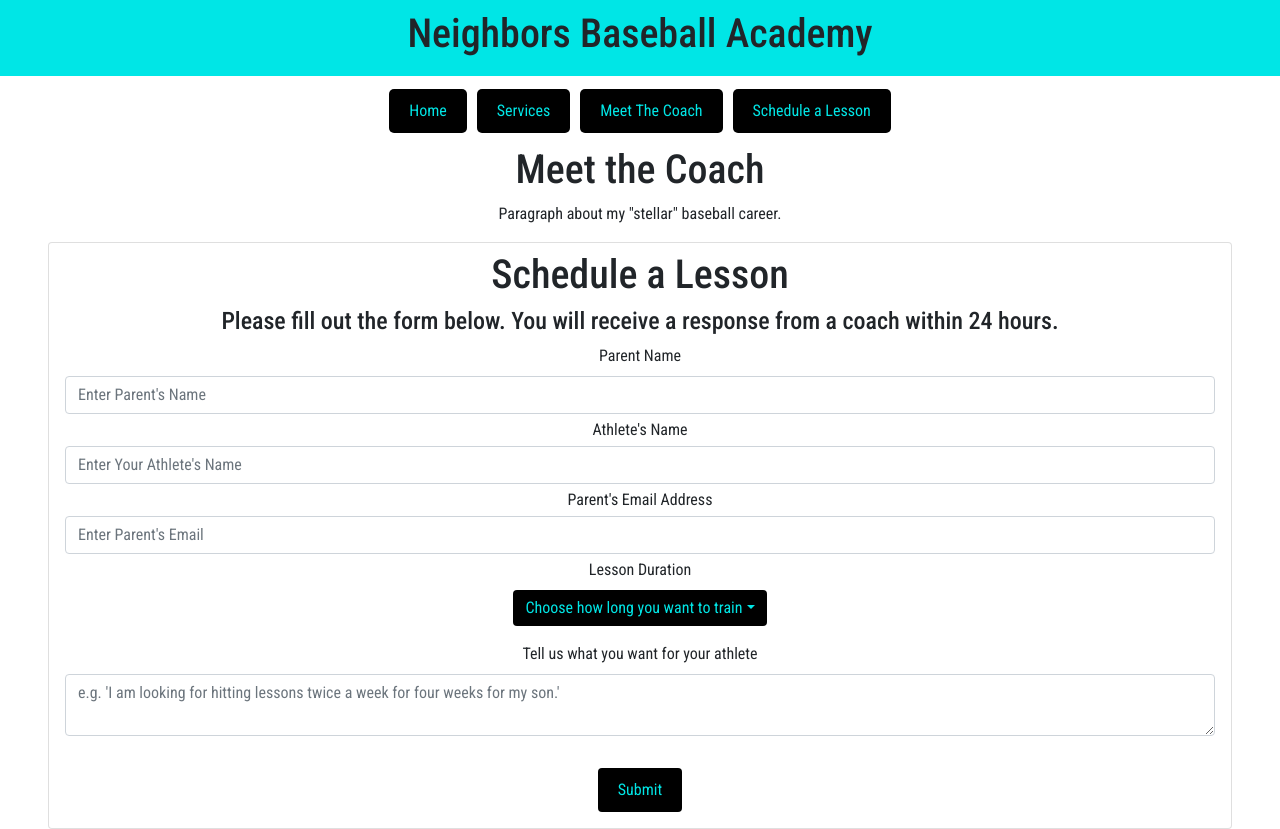
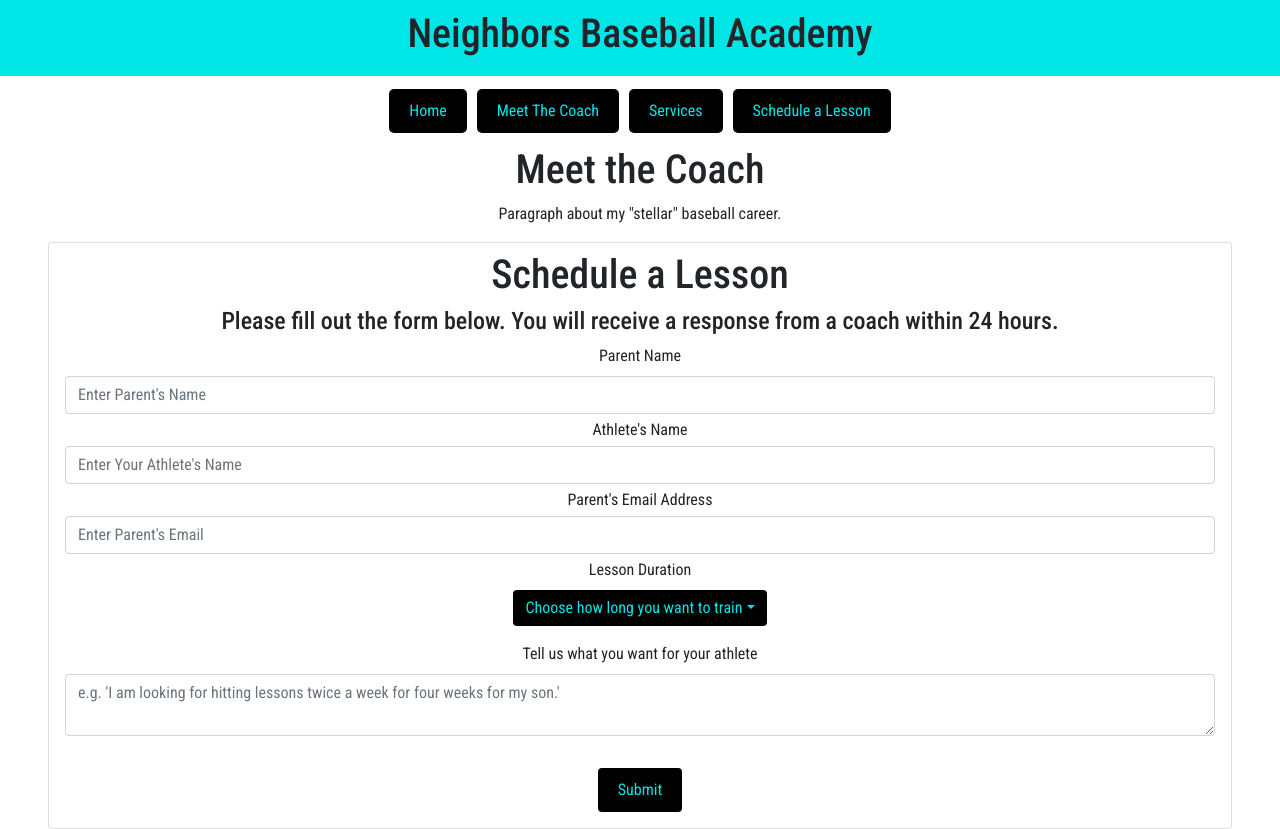
Before and after one commit to bneighbs6/baseball-site, a React (Create React App) app: page / in a window 1280 px wide. Built offline with nearby package versions, Linux system fonts and the light colour scheme; the HTML template or start-up script is replaced by a standard one; a web font is replaced by a local one.

Commit message:
Flip order of btns in navbar; set up for price change

```diff
--- a/src/Components/NavigationBar.jsx
+++ b/src/Components/NavigationBar.jsx
@@ -14,9 +14,35 @@ function NavigationBar() {
             smooth={true}
             duration={500}
             className="nav-link"
-            style={{ color: "#00e6e6", textAlign: "center", backgroundColor: "black", padding: "10px 20px", margin: "5px", borderRadius: "5px", textDecoration: "none" }}
+            style={{
+              color: "#00e6e6",
+              textAlign: "center",
+              backgroundColor: "black",
+              padding: "10px 20px",
+              margin: "5px",
+              borderRadius: "5px",
+              textDecoration: "none",
+            }}
           >
             Home
+          </Nav.Link>
+          {/* Need to style each nav link directly */}
+          <Nav.Link
+            as={Link}
+            to="meetTheCoach"
+            smooth={true}
+            duration={500}
+            style={{
+              color: "#00e6e6",
+              textAlign: "center",
+              backgroundColor: "black",
+              padding: "10px 20px",
+              margin: "5px",
+              borderRadius: "5px",
+              textDecoration: "none",
+            }}
+          >
+            Meet The Coach
           </Nav.Link>
           {/* Need to style each nav link directly */}
           <Nav.Link
@@ -24,17 +50,17 @@ function NavigationBar() {
             to="services"
             smooth={true}
             duration={500}
-            style={{ color: "#00e6e6", textAlign: "center", backgroundColor: "black", padding: "10px 20px", margin: "5px", borderRadius: "5px", textDecoration: "none" }}          >
+            style={{
+              color: "#00e6e6",
+              textAlign: "center",
+              backgroundColor: "black",
+              padding: "10px 20px",
+              margin: "5px",
+              borderRadius: "5px",
+              textDecoration: "none",
+            }}
+          >
             Services
-          </Nav.Link>
-          {/* Need to style each nav link directly */}
-          <Nav.Link
-            as={Link}
-            to="meetTheCoach"
-            smooth={true}
-            duration={500}
-            style={{ color: "#00e6e6", textAlign: "center", backgroundColor: "black", padding: "10px 20px", margin: "5px", borderRadius: "5px", textDecoration: "none" }}          >
-            Meet The Coach
           </Nav.Link>
           {/* Need to style each nav link directly */}
           <Nav.Link
@@ -42,7 +68,16 @@ function NavigationBar() {
             to="schedule-form"
             smooth={true}
             duration={500}
-            style={{ color: "#00e6e6", textAlign: "center", backgroundColor: "black", padding: "10px 20px", margin: "5px", borderRadius: "5px", textDecoration: "none" }}          >
+            style={{
+              color: "#00e6e6",
+              textAlign: "center",
+              backgroundColor: "black",
+              padding: "10px 20px",
+              margin: "5px",
+              borderRadius: "5px",
+              textDecoration: "none",
+            }}
+          >
             Schedule a Lesson
           </Nav.Link>
         </Nav>
--- a/src/Components/ScheduleForm.jsx
+++ b/src/Components/ScheduleForm.jsx
@@ -1,4 +1,4 @@
-import React, { useEffect, useState } from "react";
+import React, { useState } from "react";
 import { Button, Dropdown, Form, Card } from "react-bootstrap";
 
 function ScheduleForm() {
@@ -13,6 +13,7 @@ function ScheduleForm() {
 
   const [form, setForm] = useState({ ...initialFormState });
   const [lessonDuration, setLessonDuration] = useState("");
+  const [price, setPrice] = useState(0);
 
   async function handleSubmit(e) {
     e.preventDefault(); // Prevent the default form submission
@@ -63,6 +64,10 @@ function ScheduleForm() {
 
   function handleRequestChange(e) {
     setForm({ ...form, request: e.target.value });
+  }
+
+  function handlePriceChange() {
+    // Logic for price change here
   }
 
   return (
```
